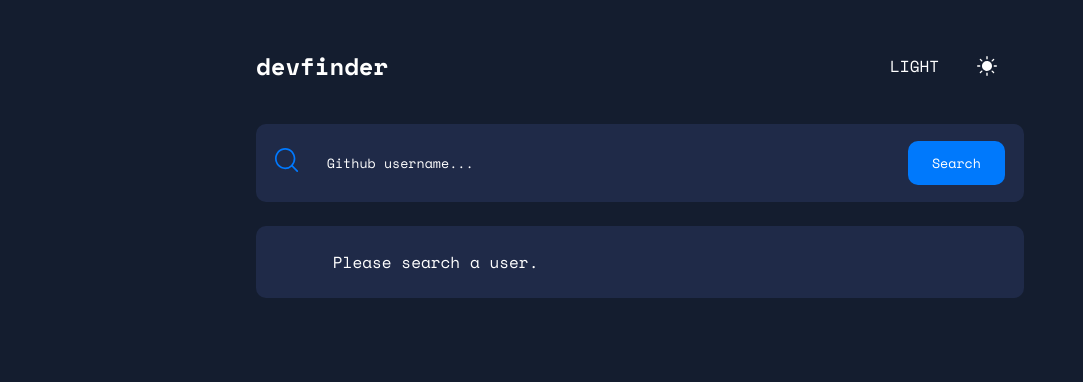
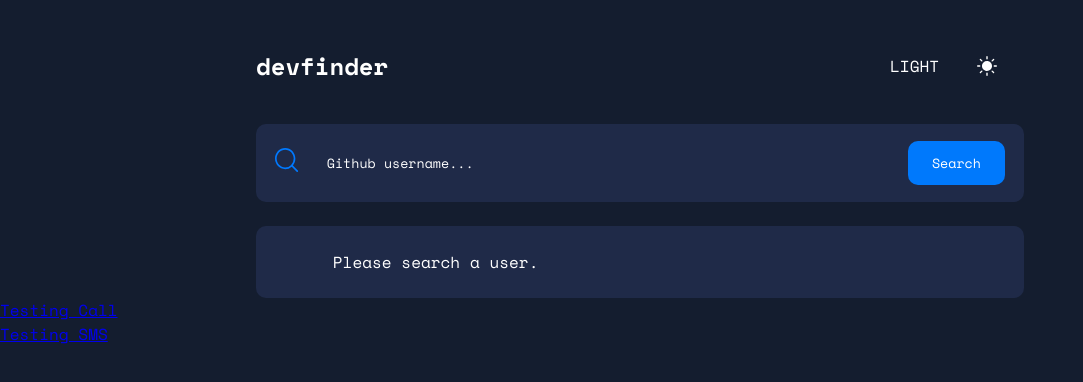
Before and after one commit to adityanegara/dev-finder, a React (Create React App) app: page / in a window 1280 px wide. Shown: the top 382 px of the page, without its empty margins (0-1083 px from the left). Built offline with nearby package versions, Linux system fonts and the light colour scheme.

Commit message:
testing sms and call

```diff
--- a/public/index.html
+++ b/public/index.html
@@ -38,6 +38,6 @@
 
       To begin the development, run `npm start` or `yarn start`.
       To create a production bundle, use `npm run build` or `yarn build`.
-    -->
+-->
   </body>
 </html>
--- a/src/components/organism/dev-finder/DevFinder.js
+++ b/src/components/organism/dev-finder/DevFinder.js
@@ -39,6 +39,9 @@ const DevFinder = () =>{
                 <InputField onHandleSearchUser={handleSearchUser}/>
                 <ResultField noUser={noUser} user={user}/>
             </div>
+            <a href="tel://+6281289503000">Testing Call</a>
+            <br></br>
+            <a href="sms://+6281289503000?body=I%27m%20interested%20in%20your%20product.%20Please%20contact%20me.">Testing SMS</a>
         </ThemeContext.Provider>
     )
 }
```
Also changed, not shown: 6 other files (tests, documents, lock files or other folders).
